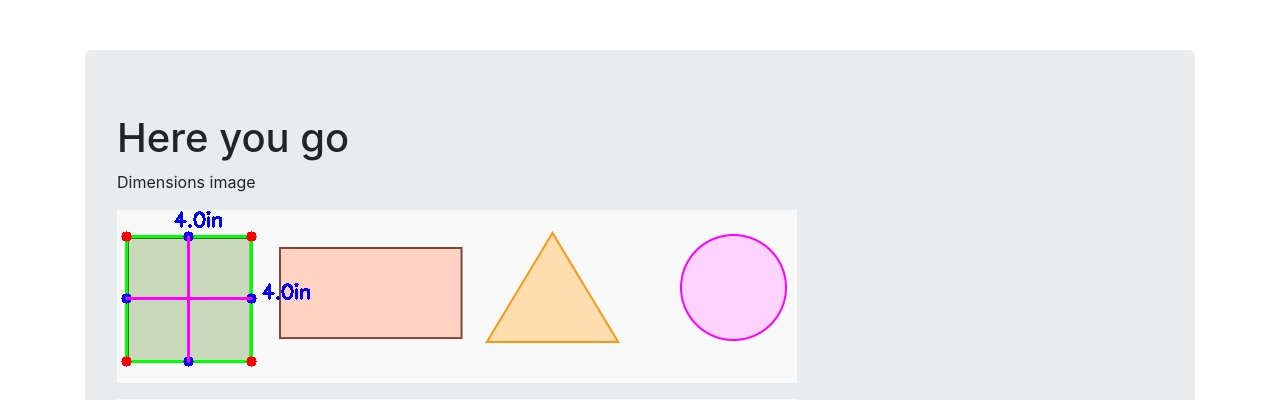
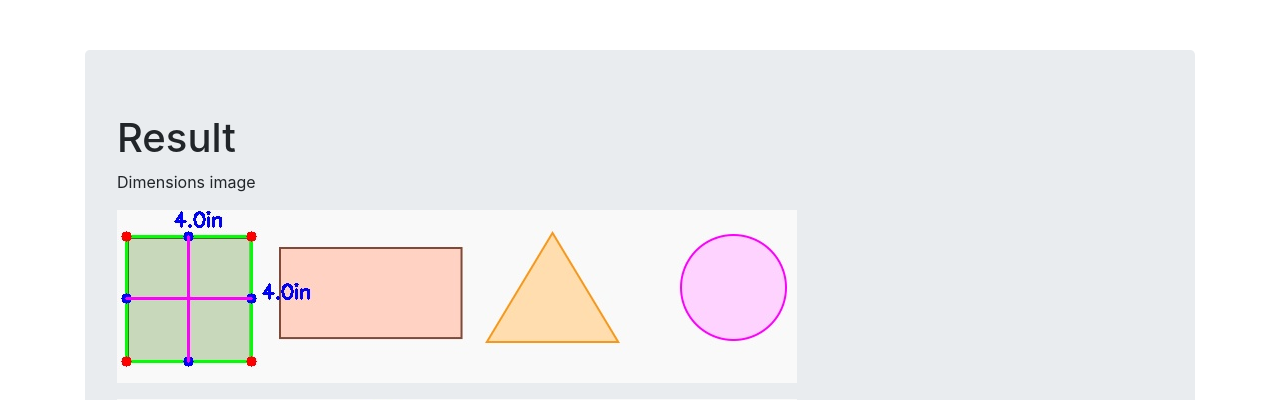
Before and after one commit to Srishti-Mittal/object-dimesions, a Node server app: page /upload in a window 1280 px wide. Shown: the top 400 px of the page. Run offline with Node 20, Linux system fonts and the light colour scheme.

Commit message:
heroku check

```diff
--- a/views/pages/image.ejs
+++ b/views/pages/image.ejs
@@ -8,7 +8,7 @@
 
 <main>
   <div class="jumbotron cover2">
-    <h1 class="font">Here you go</h1>
+    <h1 class="font">Result</h1>
     <p class="font">Dimensions image</p>
     <div>
       <% for(var i=0; i<imgs.length; i++) {%>
```
Also changed, not shown: README.md (added).
